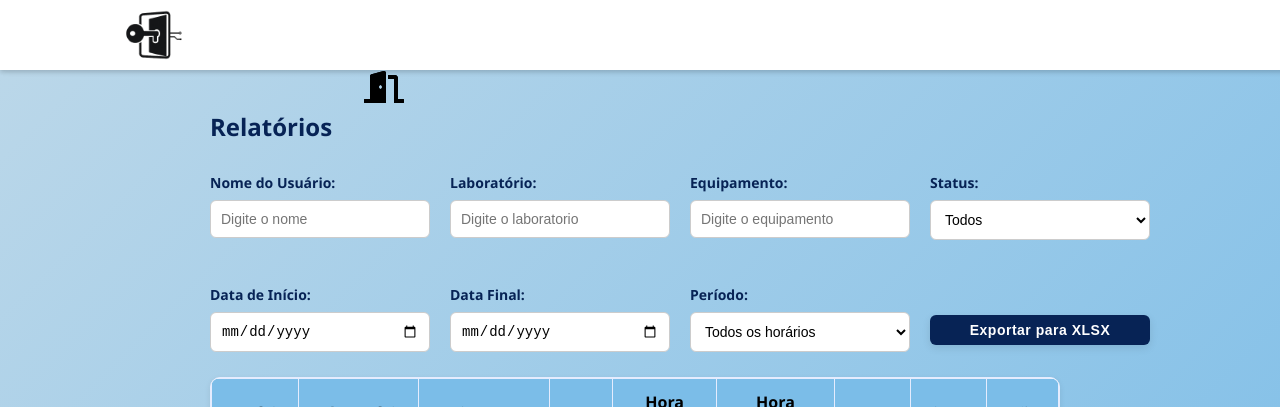
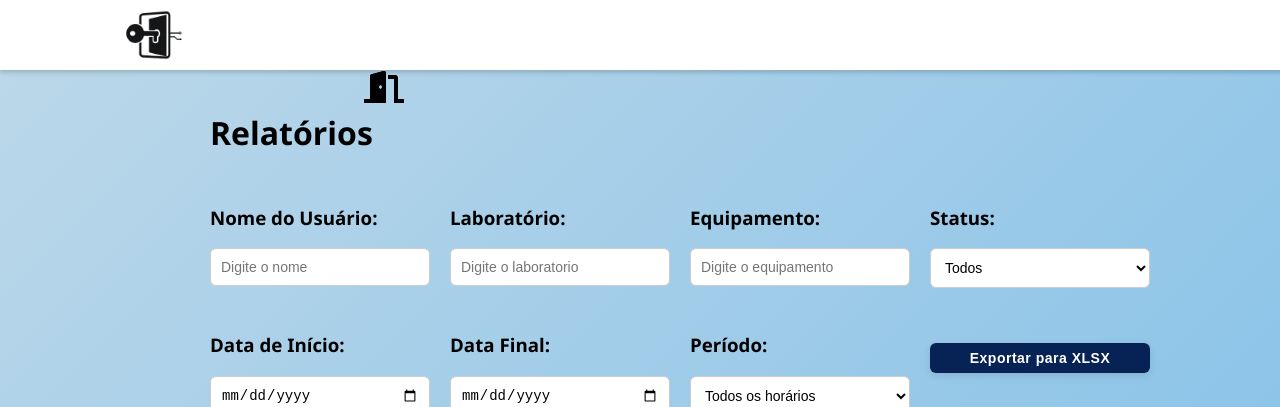
Before and after one commit to Mirimons/ControlKey, a React (Vite) app in the folder frontend/: page /Relatorio in a window 1280 px wide. Shown: the top 407 px of the page. Built offline with nearby package versions, Linux system fonts and the light colour scheme; no server answers; sample sign-in values are in the browser's storage.

Commit message:
aumento no tamanho das tabelas + padronização das headers

```diff
--- a/frontend/src/administrador/pages/Equipaments/Equipaments.css
+++ b/frontend/src/administrador/pages/Equipaments/Equipaments.css
@@ -13,7 +13,7 @@ body {
   /* padding-bottom: 40px; */
 }
 
-.equipamentos-header {
+.equipament os-header {
   display: flex;
   justify-content: space-between;
   align-items: center;
--- a/frontend/src/administrador/pages/Equipaments/Equipaments.jsx
+++ b/frontend/src/administrador/pages/Equipaments/Equipaments.jsx
@@ -365,11 +365,11 @@ function Equipaments() {
   return (
     <div className="equipamentos-page">
       <div className="equipamentos-container">
-        <header className="equipamentos-header">
+        <header className="chaves-header">
           <h1>Equipamentos</h1>
         </header>
 
-        <div className="equipamentos-filtros">
+        <div className="usuarios-filtros">
           <div>
             <h3>Equipamento:</h3>
             <input
--- a/frontend/src/administrador/pages/Relatorio/Relatorio.css
+++ b/frontend/src/administrador/pages/Relatorio/Relatorio.css
@@ -22,7 +22,7 @@ body {
 
 
 /* ---------- CABEÇALHO ---------- */
-.relatorio-container header {
+/* .relatorio-container header {
   display: flex;
   justify-content: space-between;
   align-items: center;
@@ -35,7 +35,7 @@ body {
   display: flex;
   align-items: center;
   color: #072355;
-}
+} */
 
 /* ---------- FILTROS (Ajuste para quebrar linha) ---------- */
 .filtros-container {
@@ -131,9 +131,8 @@ body {
 /* ---------- TABELA ---------- */
 .tabela-container {
   width: 80%;
-  height: 240px;
+  height: 500px;
   overflow-y: auto;
-
   border-radius: 10px;
   background-color: white;
   border: 1px solid #e5ecfe;
--- a/frontend/src/administrador/pages/Relatorio/Relatorio.jsx
+++ b/frontend/src/administrador/pages/Relatorio/Relatorio.jsx
@@ -276,13 +276,13 @@ function Relatorio() {
   return (
     <div className="relatorio-page">
       <div className="relatorio-container">
-        <header>
-          <h2>Relatórios</h2>
+        <header className="chaves-header">
+          <h1>Relatórios</h1>
         </header>
 
         <div className="filtros-container">
           <div className="campo">
-            <label>Nome do Usuário:</label>
+            <h3>Nome do Usuário:</h3>
             <input
               type="text"
               name="nomeUsuario"
@@ -293,7 +293,7 @@ function Relatorio() {
           </div>
 
           <div className="campo">
-            <label>Laboratório:</label>
+            <h3>Laboratório:</h3>
             <input
               type="text"
               name="laboratorio"
@@ -304,7 +304,7 @@ function Relatorio() {
           </div>
 
           <div className="campo">
-            <label>Equipamento:</label>
+            <h3>Equipamento:</h3>
             <input
               type="text"
               name="equipamento"
@@ -315,7 +315,7 @@ function Relatorio() {
           </div>
 
           <div className="campo">
-            <label>Status:</label>
+            <h3>Status:</h3>
             <select
               name="status"
               value={filtros.status}
@@ -329,10 +329,10 @@ function Relatorio() {
           </div>
 
           {/* DIV AUXILIAR PARA FORÇAR QUEBRA DE LINHA NO CSS */}
-          <div className="quebra-linha"></div>
+
 
           <div className="campo">
-            <label>Data de Início:</label>
+            <h3>Data de Início:</h3>
             <input
               type="date"
               name="dataInicio"
@@ -342,7 +342,7 @@ function Relatorio() {
           </div>
 
           <div className="campo">
-            <label>Data Final:</label>
+            <h3>Data Final:</h3>
             <input
               type="date"
               name="dataFim"
@@ -352,7 +352,7 @@ function Relatorio() {
           </div>
 
           <div className="campo">
-            <label>Período:</label>
+            <h3>Período:</h3>
             <select
               name="periodo"
               value={filtros.periodo}
--- a/frontend/src/administrador/pages/Reservation/Reservation.jsx
+++ b/frontend/src/administrador/pages/Reservation/Reservation.jsx
@@ -424,7 +424,7 @@ function Reservation() {
   return (
     <div className="reservation-page">
       <div className="reservas-container">
-        <header>
+        <header className="chaves-header">
           <h1>Reservas</h1>
         </header>
 
--- a/frontend/src/administrador/pages/User/User.css
+++ b/frontend/src/administrador/pages/User/User.css
@@ -12,7 +12,7 @@ body {
   padding-top: 90px;
   padding-right: 10px;
   /* Reduza o padding lateral para ganhar espaço */
-  background: transparent;
+  /* background: transparent; */
   flex: 1;
 }
 
--- a/frontend/src/administrador/pages/User/User.jsx
+++ b/frontend/src/administrador/pages/User/User.jsx
@@ -647,7 +647,7 @@ function User() {
   return (
     <div className="usuarios-page">
       <div className="usuarios-container">
-        <header className="usuarios-header">
+        <header className="chaves-header">
           <h1>Usuários</h1>
         </header>
 
```
Also changed, not shown: 2 other files (tests, documents, lock files or other folders).
